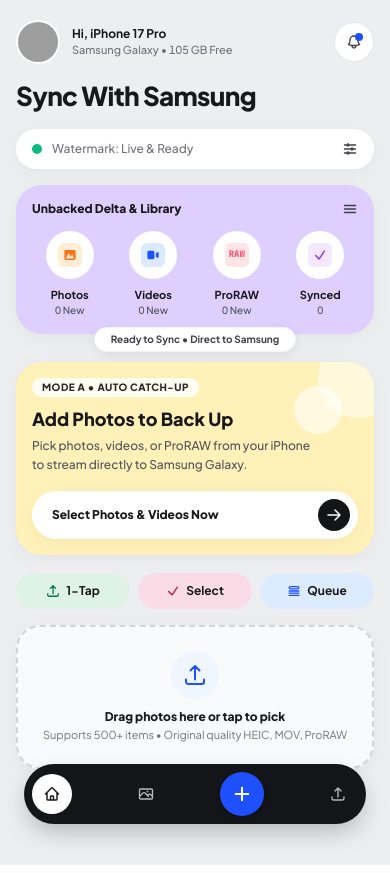
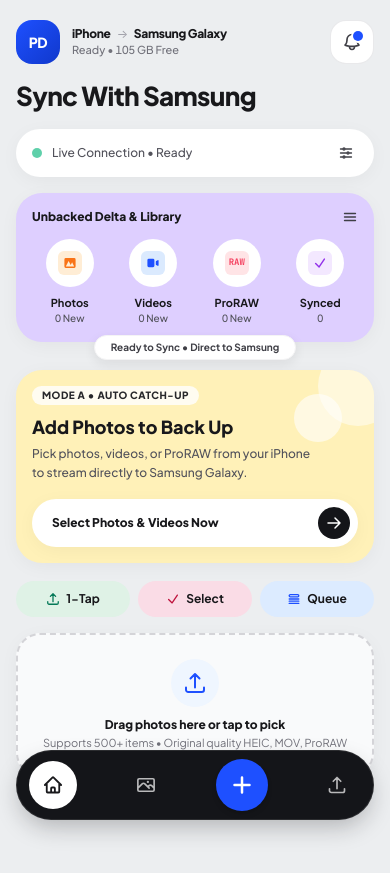
Before and after one commit to kumar-karan/photo-drop, a Flask app: template templates/upload.html in a window 390 px wide. Run offline with Flask 3, Linux system fonts and the light colour scheme; the template is opened without the code that fills it, so the values that code supplies are empty; parts of the project's set-up code (start-up, migrations or seed data) failed here and were passed over; some libraries are stand-ins or nearby versions; grey boxes are pictures that could not be loaded.

Commit message:
feat(council-ui-ux): multi-agent council overhaul of mobile ergonomics, touch targets, and resilient API contract

```diff
--- a/server.py
+++ b/server.py
@@ -1417,6 +1417,25 @@ def _security_headers(resp):
     return resp
 
 
+@app.errorhandler(400)
+@app.errorhandler(403)
+@app.errorhandler(404)
+@app.errorhandler(409)
+@app.errorhandler(411)
+@app.errorhandler(413)
+@app.errorhandler(416)
+@app.errorhandler(500)
+@app.errorhandler(503)
+def _handle_http_errors(exc):
+    """Return JSON error responses for API and data upload endpoints."""
+    # Only return JSON on non-page endpoints
+    if request.path.startswith("/d/") and not request.path.endswith("/"):
+        code = getattr(exc, "code", 500)
+        desc = getattr(exc, "description", "An error occurred")
+        return jsonify(ok=False, error=desc, code=code), code
+    return exc
+
+
 def html_page(body: str, status: int = 200):
     resp = make_response(body, status)
     resp.headers["Content-Type"] = "text/html; charset=utf-8"
@@ -1748,27 +1767,32 @@ def upload(token: str):
         tmp = dest_dir / f".{name}.part"
 
         # Check existing offset in partial file
+        existing_size = tmp.stat().st_size if tmp.exists() else 0
+        if content_range and range_offset > 0 and existing_size != range_offset:
+            # Client requested non-matching range: reject with 416 to prevent payload corruption
+            log(f"range mismatch for {original}: client={range_offset}, server={existing_size}")
+            err = jsonify(ok=False, error="range offset mismatch", current_offset=existing_size)
+            err.headers["Content-Range"] = f"bytes */{existing_size}"
+            return err, 416
+
         mode = "ab" if (range_offset > 0 and tmp.exists()) else "wb"
-        existing_size = tmp.stat().st_size if tmp.exists() else 0
-        if range_offset > 0 and existing_size != range_offset:
-            # If server part file does not match requested offset, reset or report conflict
-            range_offset = existing_size
-            mode = "ab"
-
         written = range_offset
-        last_home_check = written
+        bytes_since_space_check = 0
         try:
             with open(tmp, mode) as out:
                 while True:
                     chunk = request.stream.read(256 * 1024)
                     if not chunk:
                         break
-                    written += len(chunk)
-                    if written > MAX_FILE_BYTES or not enough_space(written - existing_size):
-                        raise OSError("phone storage filled up mid-upload")
-                    if written - last_home_check >= 8 * 1024 * 1024:
-                        last_home_check = written
-                        if disk_free_home() < RESERVE_BYTES // 4:
+                    chunk_len = len(chunk)
+                    written += chunk_len
+                    bytes_since_space_check += chunk_len
+                    if written > MAX_FILE_BYTES:
+                        raise OSError("file is larger than the per-file limit")
+                    # Check space every 16MB instead of every 256KB to avoid FUSE syscall storm
+                    if bytes_since_space_check >= 16 * 1024 * 1024:
+                        bytes_since_space_check = 0
+                        if disk_free() < RESERVE_BYTES or disk_free_home() < RESERVE_BYTES // 4:
                             raise OSError("phone storage filled up mid-upload")
                     out.write(chunk)
                     update_transfer(transfer_id, written)
@@ -1780,7 +1804,10 @@ def upload(token: str):
 
             if is_complete:
                 os.replace(tmp, target)
-        except (OSError, ClientDisconnected) as exc:
+        except ClientDisconnected:
+            log(f"client disconnected mid-upload ({original})")
+            return jsonify(ok=False, error="client disconnected"), 499
+        except OSError as exc:
             if not content_range:
                 tmp.unlink(missing_ok=True)
             log(f"upload rejected ({original}): {exc}")
--- a/templates/owner.html
+++ b/templates/owner.html
@@ -119,9 +119,10 @@
   .activity-empty { padding: 16px 0; color: var(--faint); font-size: 12.5px; text-align: center; }
 
   .link-row { display: flex; align-items: stretch; gap: 8px; margin-top: 10px; }
-  .link-row code { flex: 1; min-width: 0; background: var(--surface-low); border-radius: 10px; padding: 9px 10px; font-family: var(--mono); font-size: 11px; color: var(--muted); overflow: hidden; text-overflow: ellipsis; white-space: nowrap; }
+  .link-row code { flex: 1; min-width: 0; background: var(--surface-low); border-radius: 10px; padding: 12px 14px; font-family: var(--mono); font-size: 11.5px; color: var(--muted); overflow: hidden; text-overflow: ellipsis; white-space: nowrap; }
   .row { display: flex; align-items: center; flex-wrap: wrap; gap: 8px; margin-top: 10px; }
-  .btn { appearance: none; border: 1px solid var(--line); background: var(--surface); color: var(--ink); border-radius: 10px; padding: 8px 12px; font: inherit; font-size: 12px; font-weight: 700; text-decoration: none; display: inline-flex; align-items: center; justify-content: center; gap: 6px; cursor: pointer; }
+  .btn { appearance: none; border: 1px solid var(--line); background: var(--surface); color: var(--ink); border-radius: 12px; min-height: 44px; padding: 10px 16px; font: inherit; font-size: 12.5px; font-weight: 700; text-decoration: none; display: inline-flex; align-items: center; justify-content: center; gap: 6px; cursor: pointer; transition: all .15s ease; }
+  .btn:active { transform: scale(0.98); }
   .btn:active { transform: translateY(1px); }
   .btn.small { flex: 0 0 auto; background: var(--primary); border-color: var(--primary); color: #fff; }
   .btn.ghost { background: var(--surface-low); color: var(--muted); }
--- a/templates/upload.html
+++ b/templates/upload.html
@@ -52,23 +52,27 @@
   <!-- Main Responsive Container (Full screen on mobile, elegant max-w-md on desktop) -->
   <div class="w-full max-w-md mx-auto px-4 pt-4 sm:pt-6 flex flex-col gap-4">
 
-    <!-- Top Profile & Bell Row (Exact Studio Header) -->
+    <!-- Top Pairing Bar & Connection Status -->
     <header class="flex items-center justify-between pt-1">
       <div class="flex items-center gap-3">
-        <div class="w-11 h-11 rounded-full bg-[#D8F3DC] border-2 border-white shadow-xs overflow-hidden flex items-center justify-center">
-          <img src="https://images.unsplash.com/photo-1534528741775-53994a69daeb?auto=format&fit=crop&w=120&q=80" alt="Profile" class="w-full h-full object-cover" />
+        <div class="w-11 h-11 rounded-2xl bg-gradient-to-br from-[#1E50FF] to-[#1038CC] text-white shadow-xs flex items-center justify-center font-extrabold text-sm tracking-tight">
+          PD
         </div>
         <div>
-          <div class="text-xs font-bold text-zinc-900">Hi, iPhone 17 Pro</div>
-          <div id="ios-header-status" class="text-[11px] font-medium text-zinc-500 tabular-nums">Samsung Galaxy &bull; 105 GB Free</div>
+          <div class="text-xs font-extrabold text-zinc-900 tracking-tight flex items-center gap-1.5">
+            <span>iPhone</span>
+            <span class="text-zinc-400 font-normal">&rarr;</span>
+            <span>Samsung Galaxy</span>
+          </div>
+          <div id="ios-header-status" class="text-[11px] font-medium text-zinc-500 tabular-nums">Ready &bull; 105 GB Free</div>
         </div>
       </div>
-      <button type="button" onclick="switchIosTab('queue')" aria-label="Open Upload Queue"
-        class="w-10 h-10 rounded-full bg-white border border-zinc-200/80 flex items-center justify-center text-zinc-700 hover:bg-zinc-100 transition-colors relative shadow-xs">
-        <svg class="w-4 h-4" fill="none" stroke="currentColor" stroke-width="2" viewBox="0 0 24 24">
+      <button type="button" onclick="hapticTap(); switchIosTab('queue')" aria-label="Open Upload Queue"
+        class="w-11 h-11 rounded-2xl bg-white border border-zinc-200/80 flex items-center justify-center text-zinc-700 hover:bg-zinc-100 active:scale-95 transition-all relative shadow-xs">
+        <svg class="w-5 h-5" fill="none" stroke="currentColor" stroke-width="2" viewBox="0 0 24 24">
           <path stroke-linecap="round" stroke-linejoin="round" d="M14.857 17.082a23.848 23.848 0 005.454-1.31A8.967 8.967 0 0118 9.75v-.7V9A6 6 0 006 9v.75a8.967 8.967 0 01-2.312 6.022c1.733.64 3.56 1.085 5.455 1.31m5.714 0a24.255 24.255 0 01-5.714 0m5.714 0a3 3 0 11-5.714 0" />
         </svg>
-        <span id="ios-bell-dot" class="w-2 h-2 rounded-full bg-electric absolute top-2.5 right-2.5"></span>
+        <span id="ios-bell-dot" class="w-2.5 h-2.5 rounded-full bg-electric absolute top-2.5 right-2.5 ring-2 ring-white"></span>
       </button>
     </header>
 
@@ -77,15 +81,15 @@
       Sync With Samsung
     </h1>
 
-    <!-- Search / Watermark Pill Bar -->
+    <!-- Direct Wi-Fi / Tunnel Status Bar -->
     <div class="bg-white rounded-full px-4 py-3 flex items-center justify-between shadow-soft">
       <div class="flex items-center gap-2.5 min-w-0">
-        <span id="ios-tunnel-dot" class="w-2.5 h-2.5 rounded-full bg-emerald-500 flex-shrink-0"></span>
-        <span id="ios-watermark-pill" class="text-xs font-medium text-zinc-500 truncate tabular-nums">
-          Watermark: Live &amp; Ready
+        <span id="ios-tunnel-dot" class="w-2.5 h-2.5 rounded-full bg-emerald-500 flex-shrink-0 animate-pulse"></span>
+        <span id="ios-watermark-pill" class="text-xs font-medium text-zinc-600 truncate tabular-nums">
+          Live Connection &bull; Ready
         </span>
       </div>
-      <button type="button" onclick="switchIosTab('photos')" class="text-zinc-700 hover:text-electric transition-colors" title="Filter Unsynced Photos">
+      <button type="button" onclick="hapticTap(); switchIosTab('photos')" class="text-zinc-700 hover:text-electric transition-colors p-1" title="Filter Unsynced Photos">
         <svg class="w-4 h-4" fill="none" stroke="currentColor" stroke-width="2" viewBox="0 0 24 24">
           <path stroke-linecap="round" stroke-linejoin="round" d="M10.5 6h9.75M10.5 6a1.5 1.5 0 11-3 0m3 0a1.5 1.5 0 10-3 0M3.75 6H7.5m3 12h9.75m-9.75 0a1.5 1.5 0 01-3 0m3 0a1.5 1.5 0 00-3 0m-3.75 0H7.5m9-6h3.75m-3.75 0a1.5 1.5 0 01-3 0m3 0a1.5 1.5 0 00-3 0m-9.75 0h9.75" />
         </svg>
@@ -325,44 +329,56 @@
   </div>
 
   <!-- =================================================================== -->
-  <!-- SIGNATURE FLOATING BLACK PILL BOTTOM NAV BAR (Matches Reference)    -->
+  <!-- SIGNATURE FLOATING BLACK PILL BOTTOM NAV BAR                        -->
   <!-- =================================================================== -->
-  <div class="fixed bottom-5 inset-x-6 max-w-sm mx-auto z-40">
-    <nav aria-label="iPhone Navigation" class="bg-pillnav rounded-full p-2 flex items-center justify-between shadow-pill">
-      <!-- Tab 1: Home -->
-      <button type="button" onclick="switchIosTab('home')" id="ios-nav-home"
+  <div class="fixed bottom-6 inset-x-4 max-w-sm mx-auto z-40 pb-[env(safe-area-inset-bottom,0px)]">
+    <!-- Ambient Mini Progress Dock (Visible when sync is running and user switches tabs) -->
+    <div id="ios-dock-mini-progress" onclick="hapticTap(); switchIosTab('queue')"
+      class="hidden mb-2 px-4 py-2.5 bg-zinc-900/95 backdrop-blur-md rounded-2xl text-white shadow-pill flex items-center justify-between cursor-pointer border border-white/10 active:scale-[0.98] transition-all">
+      <div class="flex items-center gap-2.5 min-w-0">
+        <span class="w-2.5 h-2.5 rounded-full bg-electric animate-pulse"></span>
+        <span id="mini-progress-label" class="text-xs font-extrabold truncate">Syncing...</span>
+      </div>
+      <span id="mini-progress-speed" class="font-mono text-[11px] text-zinc-300 tabular-nums">0.0 MB/s &rarr;</span>
+    </div>
+
+    <nav aria-label="iPhone Navigation" class="bg-pillnav rounded-full px-3 py-2 flex items-center justify-between shadow-pill border border-white/10">
+      <!-- Tab 1: Home (48x48px touch target) -->
+      <button type="button" onclick="hapticTap(); switchIosTab('home')" id="ios-nav-home"
         aria-label="Home"
-        class="w-10 h-10 rounded-full bg-white text-zinc-900 flex items-center justify-center transition-all shadow-xs">
-        <svg class="w-4 h-4" fill="none" stroke="currentColor" stroke-width="2.2" viewBox="0 0 24 24">
+        class="w-12 h-12 rounded-full bg-white text-zinc-900 flex items-center justify-center transition-all shadow-xs active:scale-95">
+        <svg class="w-5 h-5" fill="none" stroke="currentColor" stroke-width="2.2" viewBox="0 0 24 24">
           <path stroke-linecap="round" stroke-linejoin="round" d="M2.25 12l8.954-8.955c.44-.439 1.152-.439 1.591 0L21.75 12M4.5 9.75v10.125c0 .621.504 1.125 1.125 1.125H9.75v-4.875c0-.621.504-1.125 1.125-1.125h2.25c.621 0 1.125.504 1.125 1.125V21h4.125c.621 0 1.125-.504 1.125-1.125V9.75M8.25 21h8.25" />
         </svg>
       </button>
 
-      <!-- Tab 2: Photos Grid -->
-      <button type="button" onclick="switchIosTab('photos')" id="ios-nav-photos"
+      <!-- Tab 2: Photos Grid (48x48px touch target) -->
+      <button type="button" onclick="hapticTap(); switchIosTab('photos')" id="ios-nav-photos"
         aria-label="Selective Photos"
-        class="w-10 h-10 rounded-full text-white/70 hover:text-white flex items-center justify-center transition-all">
-        <svg class="w-4 h-4" fill="none" stroke="currentColor" stroke-width="2" viewBox="0 0 24 24">
+        class="w-12 h-12 rounded-full text-white/70 hover:text-white flex items-center justify-center transition-all active:scale-95">
+        <svg class="w-5 h-5" fill="none" stroke="currentColor" stroke-width="2" viewBox="0 0 24 24">
           <path stroke-linecap="round" stroke-linejoin="round" d="M2.25 15.75l5.159-5.159a2.25 2.25 0 013.182 0l5.159 5.159m-1.5-1.5l1.409-1.409a2.25 2.25 0 013.182 0l2.909 2.909m-18 3.75h16.5a1.5 1.5 0 001.5-1.5V6a1.5 1.5 0 00-1.5-1.5H3.75A1.5 1.5 0 002.25 6v12a1.5 1.5 0 001.5 1.5zm10.5-11.25h.008v.008h-.008V8.25zm.375 0a.375.375 0 11-.75 0 .375.375 0 01.75 0z" />
         </svg>
       </button>
 
-      <!-- CENTER ELECTRIC BLUE '+' PICKER TRIGGER -->
-      <button type="button" onclick="pickRealPhotos()" id="ios-nav-center-plus"
+      <!-- CENTER ELECTRIC BLUE '+' PICKER TRIGGER (52x52px touch target) -->
+      <button type="button" onclick="hapticTap(); pickRealPhotos()" id="ios-nav-center-plus"
         title="Add Photos from Camera Roll"
-        class="w-11 h-11 rounded-full bg-electric hover:bg-blue-600 active:scale-90 text-white flex items-center justify-center shadow-md transition-all">
-        <svg id="ios-center-btn-icon" class="w-5 h-5" fill="none" stroke="currentColor" stroke-width="2.5" viewBox="0 0 24 24">
+        aria-label="Add Photos from Camera Roll"
+        class="w-13 h-13 min-w-[52px] min-h-[52px] rounded-full bg-electric hover:bg-blue-600 active:scale-90 text-white flex items-center justify-center shadow-md transition-all">
+        <svg id="ios-center-btn-icon" class="w-6 h-6" fill="none" stroke="currentColor" stroke-width="2.5" viewBox="0 0 24 24">
           <path stroke-linecap="round" stroke-linejoin="round" d="M12 4.5v15m7.5-7.5h-15" />
         </svg>
       </button>
 
-      <!-- Tab 3: Upload Queue -->
-      <button type="button" onclick="switchIosTab('queue')" id="ios-nav-queue"
+      <!-- Tab 3: Upload Queue (48x48px touch target) -->
+      <button type="button" onclick="hapticTap(); switchIosTab('queue')" id="ios-nav-queue"
         aria-label="Upload Progress"
-        class="w-10 h-10 rounded-full text-white/70 hover:text-white flex items-center justify-center transition-all relative">
-        <svg class="w-4 h-4" fill="none" stroke="currentColor" stroke-width="2" viewBox="0 0 24 24">
+        class="w-12 h-12 rounded-full text-white/70 hover:text-white flex items-center justify-center transition-all relative active:scale-95">
+        <svg class="w-5 h-5" fill="none" stroke="currentColor" stroke-width="2" viewBox="0 0 24 24">
           <path stroke-linecap="round" stroke-linejoin="round" d="M3 16.5v2.25A2.25 2.25 0 005.25 21h13.5A2.25 2.25 0 0021 18.75V16.5m-13.5-9L12 3m0 0l4.5 4.5M12 3v13.5" />
         </svg>
+        <span id="nav-queue-badge" class="hidden absolute top-2 right-2 w-2.5 h-2.5 bg-electric rounded-full ring-2 ring-pillnav"></span>
       </button>
     </nav>
   </div>
@@ -403,6 +419,15 @@
         audioKeepAlive.ctx.close();
       } catch (_) {}
       audioKeepAlive = null;
+    }
+
+    function hapticTap(type = 'light') {
+      if (!('vibrate' in navigator)) return;
+      try {
+        if (type === 'light') navigator.vibrate(10);
+        else if (type === 'success') navigator.vibrate([20, 50, 20]);
+        else if (type === 'error') navigator.vibrate([60, 80, 60]);
+      } catch (_) {}
     }
 
     async function probeLanFastPath() {
@@ -815,6 +840,7 @@
         if (remaining.length === 0) {
           app.isSyncing = false;
           disableAudioKeepAlive();
+          hapticTap('success');
           renderAll();
           break;
         }
@@ -827,6 +853,7 @@
             current.synced = true;
             current.selected = false;
             current.err = false;
+            hapticTap('light');
             if (current.url && current.url.startsWith('blob:')) {
               URL.revokeObjectURL(current.url);
             }
@@ -838,6 +865,7 @@
             current.errMessage = err.message || 'Failed';
             app.isSyncing = false;
             disableAudioKeepAlive();
+            hapticTap('error');
             renderAll();
             break;
           }
@@ -1132,6 +1160,24 @@
       renderIosHome(stats);
       renderIosPhotosScreen();
       renderIosQueueScreen(stats);
+
+      // Ambient mini progress dock update
+      const dock = document.getElementById('ios-dock-mini-progress');
+      const queueDot = document.getElementById('nav-queue-badge');
+      if (dock) {
+        if (app.isSyncing && app.iosTab !== 'queue') {
+          dock.classList.remove('hidden');
+          const syncedCount = app.items.filter(i => i.synced).length;
+          const totalCount = app.items.length;
+          const lbl = document.getElementById('mini-progress-label');
+          if (lbl) lbl.textContent = `Syncing ${syncedCount} of ${totalCount}...`;
+        } else {
+          dock.classList.add('hidden');
+        }
+      }
+      if (queueDot) {
+        queueDot.classList.toggle('hidden', !app.isSyncing);
+      }
     }
   </script>
 </body>
```
Also changed, not shown: android/res/layout/activity_main.xml (+14 -14 lines), 1 other file.
